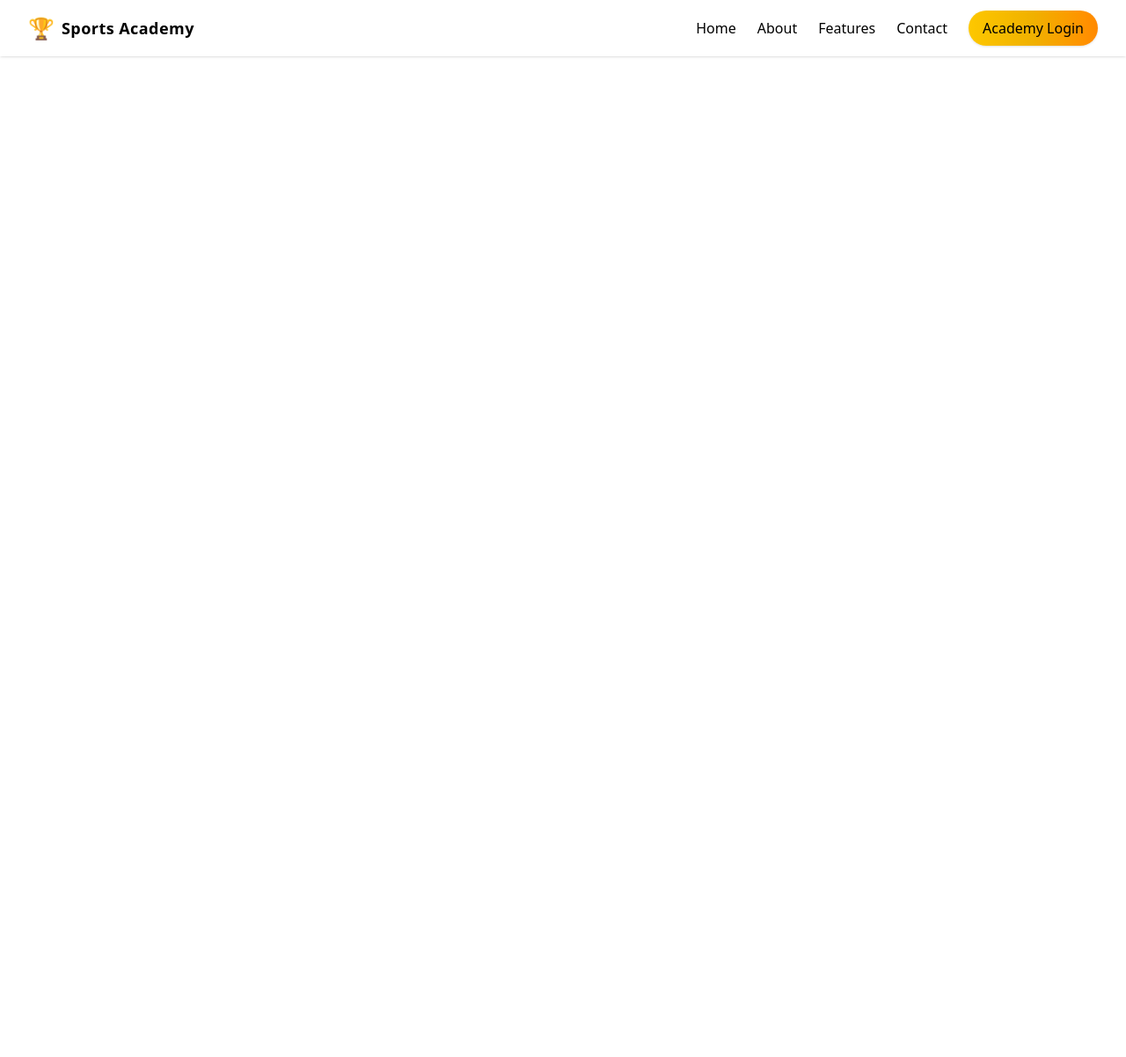
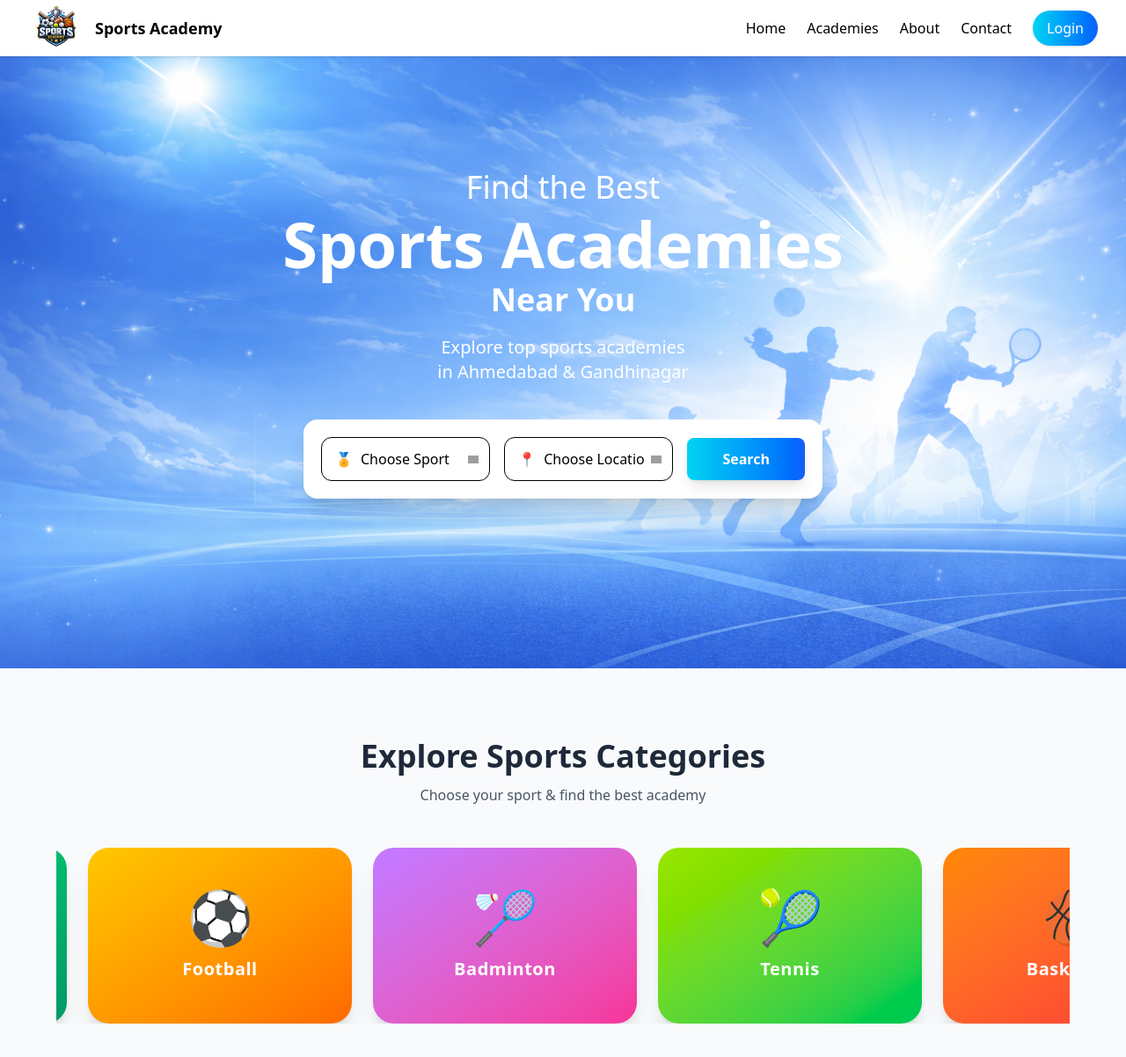
Before and after one commit to vishwanayak17/Sports-Website, a React (Vite) app in the folder sports-app/: page / in a window 1280 px wide. Shown: the top 1202 px of the page at 88% size. Before the commit the page ends 800 px from the top, so only its background shows below. Built offline with nearby package versions, Linux system fonts and the light colour scheme; grey boxes are pictures that could not be loaded.

Commit message:
Navbar, herosection , game updated

```diff
--- a/sports-app/src/App.jsx
+++ b/sports-app/src/App.jsx
@@ -1,9 +1,10 @@
-import Navbar from './Components/Navbar/Navbar';
+import Home from './Components/Home/Home';
 
 function App(){
   return(
     <div className="App">
-      <Navbar/>
+      <Home/>
+
     </div>
   )
 }
--- /dev/null
+++ b/sports-app/src/Components/Game/Game.jsx
@@ -0,0 +1,124 @@
+import React, { useEffect, useState } from "react";
+
+const games = [
+  {
+    name: "Cricket",
+    icon: "🏏",
+    color: "from-green-400 to-emerald-600",
+  },
+  {
+    name: "Football",
+    icon: "⚽",
+    color: "from-yellow-400 to-orange-500",
+  },
+  {
+    name: "Badminton",
+    icon: "🏸",
+    color: "from-purple-400 to-pink-500",
+  },
+  {
+    name: "Tennis",
+    icon: "🎾",
+    color: "from-lime-400 to-green-500",
+  },
+  {
+    name: "Basketball",
+    icon: "🏀",
+    color: "from-orange-400 to-red-500",
+  },
+  {
+    name: "Swimming",
+    icon: "🏊‍♂️",
+    color: "from-cyan-400 to-blue-500",
+  },
+  {
+    name: "Hockey",
+    icon: "🏑",
+    color: "from-indigo-400 to-blue-600",
+  },
+  {
+    name: "Volleyball",
+    icon: "🏐",
+    color: "from-rose-400 to-pink-600",
+  },
+  {
+    name: "Table Tennis",
+    icon: "🏓",
+    color: "from-teal-400 to-cyan-600",
+  },
+  {
+    name: "Skating",
+    icon: "⛸️",
+    color: "from-sky-400 to-indigo-500",
+  },
+  {
+    name: "Martial Arts",
+    icon: "🥋",
+    color: "from-gray-700 to-gray-900",
+  },
+];
+
+function Game() {
+  const [index, setIndex] = useState(0);
+
+  // auto slide every 3 seconds
+  useEffect(() => {
+    const interval = setInterval(() => {
+      setIndex((prev) => (prev + 1) % games.length);
+    }, 3000);
+
+    return () => clearInterval(interval);
+  }, []);
+
+  return (
+    <section className="py-20 bg-slate-50 overflow-hidden">
+      {/* Heading */}
+      <div className="text-center mb-12 px-4">
+        <h2 className="text-3xl md:text-4xl font-bold text-gray-800">
+          Explore Sports Categories
+        </h2>
+        <p className="text-gray-600 mt-3">
+          Choose your sport & find the best academy
+        </p>
+      </div>
+
+      {/* Slider */}
+      <div className="max-w-6xl mx-auto overflow-hidden">
+        <div
+          className="flex transition-transform duration-700 ease-in-out"
+          style={{
+            transform: `translateX(-${index * 300}px)`,
+          }}
+        >
+          {games.map((game, i) => (
+            <div
+              key={i}
+              className="min-w-[260px] md:min-w-[300px] mx-3"
+            >
+              <div
+                className={`
+                  h-[200px]
+                  rounded-3xl
+                  bg-gradient-to-br ${game.color}
+                  flex flex-col items-center justify-center
+                  text-white
+                  shadow-xl
+                  hover:scale-105
+                  transition
+                  cursor-pointer
+                `}
+              >
+                <span className="text-6xl mb-4">{game.icon}</span>
+                <h3 className="text-xl font-semibold tracking-wide">
+                  {game.name}
+                </h3>
+              </div>
+            </div>
+          ))}
+        </div>
+      </div>
+    </section>
+  );
+}
+
+export default Game;
--- /dev/null
+++ b/sports-app/src/Components/Herosection/Herosection.jsx
@@ -0,0 +1,119 @@
+import React from "react";
+import heroBg from "../../assets/hero-bg.png"; // ← apni image ka path yahin rakho
+
+function Herosection() {
+  return (
+    <div
+      className="min-h-[95vh] relative flex items-center justify-center"
+      style={{
+        backgroundImage: `url(${heroBg})`,
+        backgroundSize: "cover",
+        backgroundPosition: "center",
+        backgroundRepeat: "no-repeat",
+      }}
+    >
+      {/* Content */}
+      <div className="relative z-10 text-center px-6 w-full max-w-5xl">
+        <h2 className="text-3xl md:text-4xl font-medium text-white">
+          Find the Best
+        </h2>
+
+        <h1 className="text-5xl md:text-7xl font-extrabold text-white mt-2">
+          Sports Academies
+        </h1>
+
+        <h2 className="text-3xl md:text-4xl font-semibold text-white mt-2">
+          Near You
+        </h2>
+
+        <p className="text-lg md:text-xl text-white mt-5">
+          Explore top sports academies
+        </p>
+
+        <p className="text-lg md:text-xl text-white mb-10">
+          in Ahmedabad & Gandhinagar
+        </p>
+{/* SEARCH BOX */}
+<div className="mt-10 flex justify-center">
+  <div
+    className="
+      bg-white rounded-2xl shadow-xl
+      px-5 py-5
+      w-full max-w-[590px]
+      flex flex-col md:flex-row
+      gap-4 items-center
+    "
+  >
+    {/* Sport select */}
+    <div className="relative w-full md:w-[200px]">
+      <span className="absolute left-4 top-1/2 -translate-y-1/2">
+        🏅
+      </span>
+      <select
+        className="
+          w-full pl-11 pr-8 py-3
+          rounded-xl border
+          focus:outline-none
+          appearance-none
+          bg-[url('https://cdn-icons-png.flaticon.com/512/32/32195.png')]
+          bg-no-repeat bg-[length:12px]
+          bg-[right_12px_center]
+        "
+      >
+        <option>Choose Sport</option>
+        <option>Cricket</option>
+        <option>Football</option>
+        <option>Badminton</option>
+        <option>Swimming</option>
+        <option>Hockey</option>
+        <option>Martial Arts</option>
+      </select>
+    </div>
+
+    {/* Location select */}
+    <div className="relative w-full md:w-[200px]">
+      <span className="absolute left-4 top-1/2 -translate-y-1/2">
+        📍
+      </span>
+      <select
+        className="
+          w-full pl-11 pr-8 py-3
+          rounded-xl border
+          focus:outline-none
+          appearance-none
+          bg-[url('https://cdn-icons-png.flaticon.com/512/32/32195.png')]
+          bg-no-repeat bg-[length:12px]
+          bg-[right_12px_center]
+        "
+      >
+        <option>Choose Location</option>
+        <option>Ahmedabad</option>
+        <option>Gandhinagar</option>
+      </select>
+    </div>
+
+    {/* Button */}
+   <button
+  className="
+    px-10 py-3
+    rounded-lg
+    font-semibold
+    text-white
+    bg-gradient-to-r from-cyan-400 to-blue-600
+    hover:from-cyan-500 hover:to-blue-700
+    transition
+    shadow-lg
+  "
+>
+  Search
+</button>
+
+  </div>
+</div>
+
+      </div>
+    </div>
+  );
+}
+
+export default Herosection;
--- /dev/null
+++ b/sports-app/src/Components/Home/Home.jsx
@@ -0,0 +1,15 @@
+import Navbar from '../Navbar/Navbar';
+import Herosection from '../Herosection/Herosection';
+import Game from '../Game/Game';
+
+function Home(){
+  return(
+    <div className="App">
+      <Navbar/>
+      <Herosection/>
+      <Game/>
+    </div>
+  )
+}
+
+export default Home;
--- a/sports-app/src/Components/Navbar/Navbar.jsx
+++ b/sports-app/src/Components/Navbar/Navbar.jsx
@@ -1,47 +1,94 @@
-import React from "react";
+import React, { useState } from "react";
+import logo from "../../assets/sportimg.png";
 
 function Navbar() {
+  const [open, setOpen] = useState(false);
+
   return (
     <nav className="bg-white fixed w-full top-0 z-50 shadow-sm">
-      <div className="max-w-7xl mx-auto px-6 lg:px-8">
+      <div className="max-w-7xl mx-auto px-4 md:px-8">
         <div className="flex justify-between items-center h-16">
 
-          {/* Left Side: Trophy Icon + Site Name */}
-          <div className="flex items-center gap-2">
-            <span className="text-2xl">🏆</span>
-            <span className="text-black font-semibold text-lg tracking-wide">
+          {/* Logo */}
+          <div className="flex items-center gap-3">
+            <img
+              src={logo}
+              alt="Sports Academy Logo"
+              className="h-16 w-16 object-contain"
+            />
+            <span className="font-semibold text-lg text-black">
               Sports Academy
             </span>
           </div>
 
-          {/* Right Side: Menu + Button */}
-          <div className="flex items-center gap-6">
-
-            {/* Menu Links */}
-            <a href="/" className="text-black hover:text-yellow-500 font-medium text-md transition">
+          {/* Desktop Menu */}
+          <div className="hidden md:flex items-center gap-6">
+            <a className="text-black hover:text-cyan-600 transition" href="/">
               Home
             </a>
-            <a href="#about" className="text-black hover:text-yellow-500 font-medium text-md transition">
+            <a className="text-black hover:text-cyan-600 transition" href="#academies">
+              Academies
+            </a>
+            <a className="text-black hover:text-cyan-600 transition" href="#about">
               About
             </a>
-            <a href="#features" className="text-black hover:text-yellow-500 font-medium text-md transition">
-              Features
-            </a>
-            <a href="#contact" className="text-black hover:text-yellow-500 font-medium text-md transition">
+            <a className="text-black hover:text-cyan-600 transition" href="#contact">
               Contact
             </a>
 
-            {/* CTA Button: Academy / Login */}
+            {/* Login Button */}
             <a
-              href="#academy"
-              className="px-4 py-2 bg-gradient-to-r from-yellow-400 via-yellow-500 to-orange-400
-                         rounded-full text-black font-medium hover:from-yellow-500 hover:to-orange-500
-                         transition duration-300 text-md shadow"
+              href="#login"
+              className="
+                px-4 py-2
+                rounded-full
+                font-medium
+                text-white
+                bg-gradient-to-r from-cyan-400 to-blue-600
+                hover:from-cyan-500 hover:to-blue-700
+                transition
+                shadow
+              "
             >
-              Academy Login
+              Login
             </a>
           </div>
+
+          {/* Mobile Menu Button */}
+          <button
+            onClick={() => setOpen(!open)}
+            className="md:hidden text-2xl text-black"
+          >
+            ☰
+          </button>
         </div>
+
+        {/* Mobile Menu */}
+        {open && (
+          <div className="md:hidden bg-white shadow-lg rounded-xl mt-2 p-4 space-y-3">
+            <a className="block text-black" href="/">Home</a>
+            <a className="block text-black" href="#academies">Academies</a>
+            <a className="block text-black" href="#about">About</a>
+            <a className="block text-black" href="#contact">Contact</a>
+
+            {/* Mobile Login Button */}
+            <a
+              href="#login"
+              className="
+                block text-center
+                py-2
+                rounded-full
+                font-medium
+                text-white
+                bg-gradient-to-r from-cyan-400 to-blue-600
+                hover:from-cyan-500 hover:to-blue-700
+                transition
+              "
+            >
+              Login
+            </a>
+          </div>
+        )}
       </div>
     </nav>
   );
```
Also changed, not shown: sports-app/src/Components/Herosection/Herosection.js (deleted), sports-app/src/assets/hero-bg.png (added), sports-app/src/assets/sportimg.png (added).
